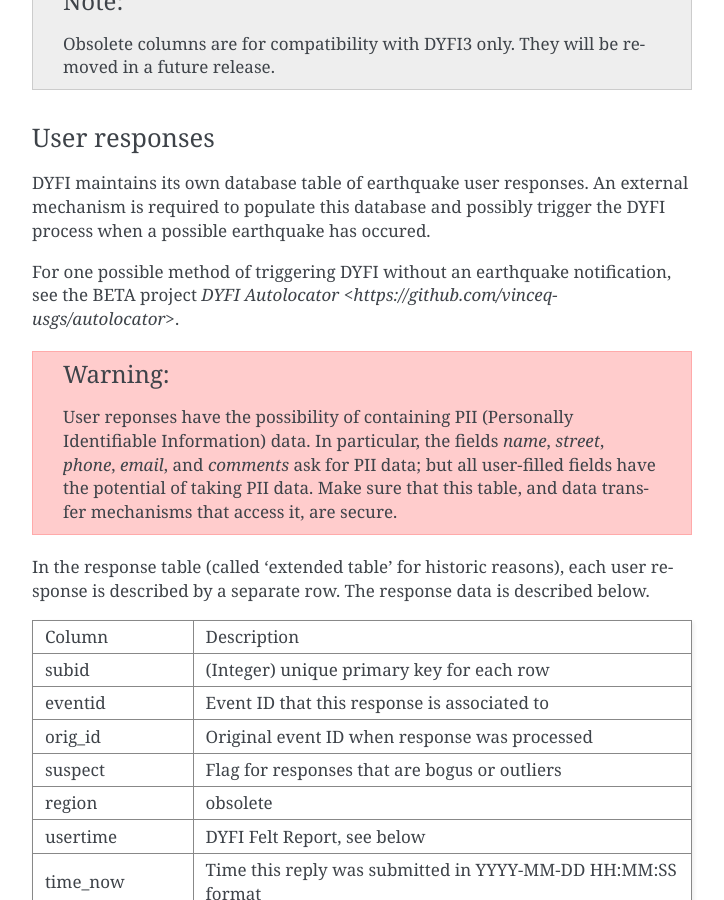
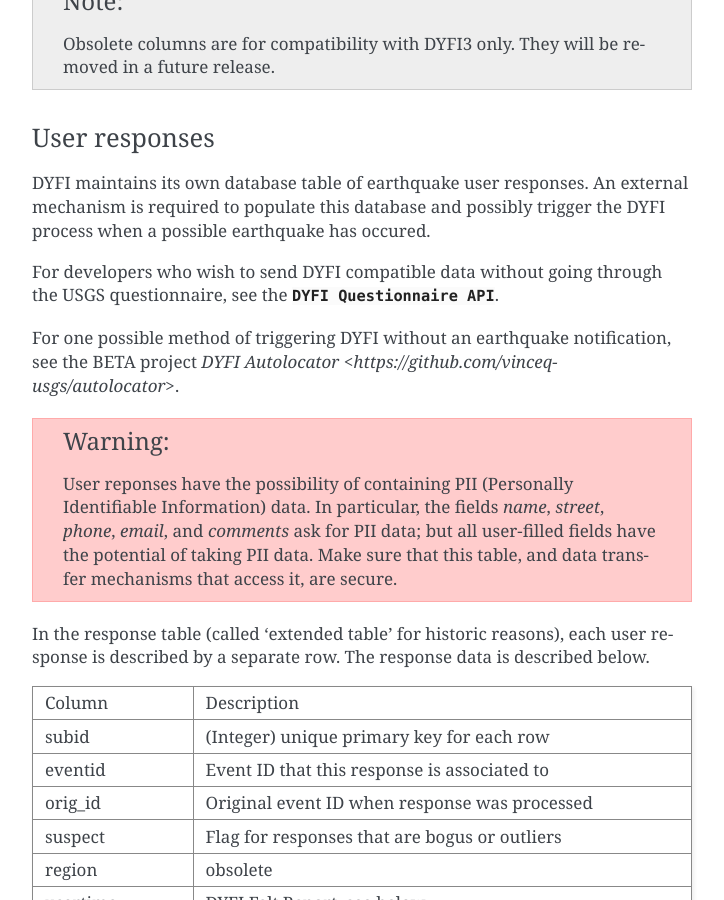
Before and after one commit to vinceq-usgs/dyfi4, a Sphinx documentation site: the page built from docs/technical-guide.rst, in a window 1280 px wide and 900 px high, scrolled down 2406 px. Shown: the whole window, without its empty margins (388-1112 px from the left). Built offline with Sphinx 7.4.7, drawn with Linux system fonts in a browser that asks for light colours.

Commit message:
Change form api filename

```diff
--- a/docs/dyfiFormAPI.rst
+++ b/docs/dyfi-questionnaire-api.rst
@@ -1,5 +1,5 @@
-DYFI Form Responses API V0.3
-****************************
+DYFI Form Responses API
+***********************
 
 (V0.3 updated 2018-08-03)
 
--- a/docs/index.rst
+++ b/docs/index.rst
@@ -21,6 +21,7 @@
    scientific-discussion.rst
    technical-guide.rst
    implementation-guide.rst
+   dyfi-questionnaire-api.rst
 
 Commands and modules
 --------------------
--- a/docs/technical-guide.rst
+++ b/docs/technical-guide.rst
@@ -72,6 +72,9 @@
 .................
 
 DYFI maintains its own database table of earthquake user responses. An external mechanism is required to populate this database and possibly trigger the DYFI process when a possible earthquake has occured.
+
+For developers who wish to send DYFI compatible data without going through the USGS questionnaire, see the :obj:`DYFI Questionnaire API`.
+
 
 For one possible method of triggering DYFI without an earthquake notification, see the BETA project `DYFI Autolocator <https://github.com/vinceq-usgs/autolocator>`.
 
```
